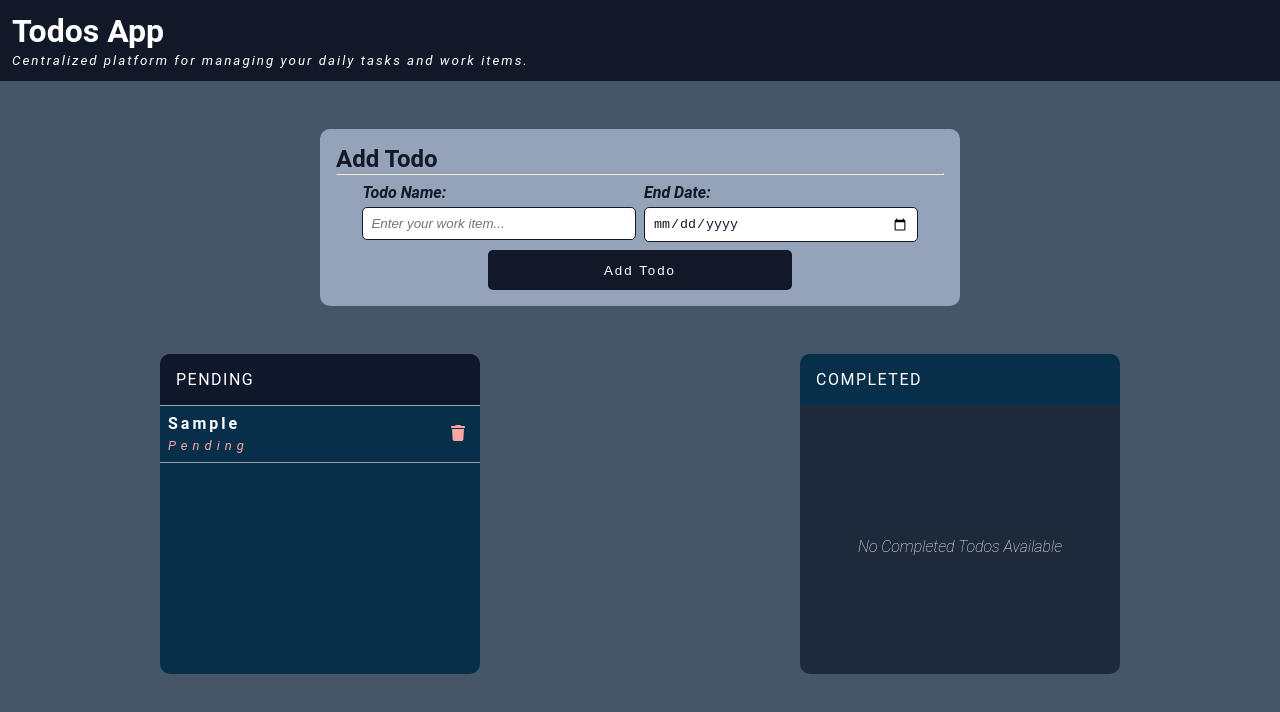
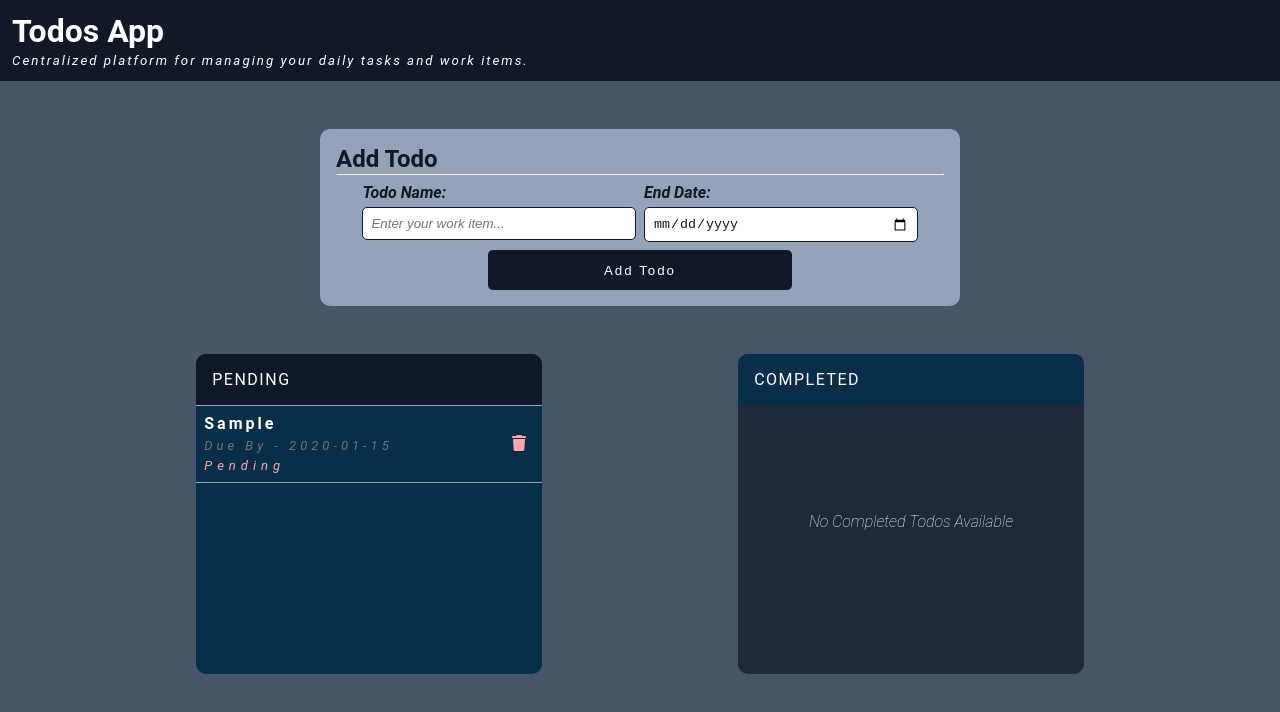
Before and after one commit to Mukesh0996/workitemapp, a React (Create React App) app: page / in a window 1280 px wide. Both pictures are taken after typing "Sample", "2020-01-15" into the empty fields and a click on the button "Add Todo". Shown: the top 712 px of the page. Built offline with nearby package versions, Linux system fonts and the light colour scheme.

Commit message:
Added due date for todos

```diff
--- a/src/Components/Todo Category/TodoCategory.js
+++ b/src/Components/Todo Category/TodoCategory.js
@@ -18,6 +18,20 @@ const TodoCategory = ({ status, todos, updateTodos }) => {
         Category = `${TodoCategoryContainerStyles.container_status} ${TodoCategoryContainerStyles.container_completed_status}`;
     }
 
+    function getDate(todoStatus)  {
+        let date = new Date();
+        let dd = date.getDate();
+        let mm = date.getMonth() + 1;
+        let yy = date.getFullYear();
+        if(dd < 10) {
+            dd = "0" + dd;
+        }
+        if(mm< 10) {
+            mm = "0"+ mm;
+        }
+        return `${yy}-${mm}-${dd}`;
+    }
+    console.log(getDate());
     const filteredTodos = todos.filter((todo) => todo.status === status);
 
     // function to handle CSS styles when user has started dragging the HTML element
@@ -60,6 +74,7 @@ const TodoCategory = ({ status, todos, updateTodos }) => {
             status = 'pending';
         } else {
             status = 'completed';
+            requiredTodo.todo_deadline = getDate(requiredTodo.status);
         }
       requiredTodo = {
         ...requiredTodo,
@@ -92,7 +107,7 @@ const TodoCategory = ({ status, todos, updateTodos }) => {
         id={todo.id}
         className={`${TodoCategoryContainerStyles.todo_item} ${todo.status === 'pending' ? TodoCategoryContainerStyles.pending_todo_item : TodoCategoryContainerStyles.completed_todo_item}`} draggable={true}>
         <h4 className={TodoCategoryContainerStyles.todoText}>{todo.todo_item}</h4>
-        <span></span>
+        { todo.status ==="pending" ? <span className={TodoCategoryContainerStyles.duedate}> Due By - {todo.todo_deadline} </span> : <span className={TodoCategoryContainerStyles.duedate}> Completed On - {todo.todo_deadline} </span>}
         <span className={`${TodoCategoryContainerStyles.status} ${todo.status === 'pending' ? TodoCategoryContainerStyles.pendingstatus : TodoCategoryContainerStyles.completedstatus}`}>{todo.status}</span>
         <div className={TodoCategoryContainerStyles.deleteicon} onClick={()=> {deleteTodo(todo.id , onSuccesshandler)}}>
          <FontAwesomeIcon icon={faTrash} />
--- a/src/Components/Todo Category/TodoCategory.module.css
+++ b/src/Components/Todo Category/TodoCategory.module.css
@@ -3,13 +3,13 @@
     height: 25vw;
     margin-top: 3rem;
     display: flex;
-    justify-content: space-around;
+    justify-content: space-evenly;
     align-items: center;
     position: relative;
 }
 
 .container_child {
-    width: 25vw;
+    width: 27vw;
     height: 100%;
     border-radius: 10px;
     overflow: auto;
@@ -24,7 +24,7 @@
 }
 
 .h4 {
-    margin-top: 41%;
+    margin-top: 31%;
     text-align: center;
     text-transform: capitalize;
     font-style: italic;
@@ -55,8 +55,6 @@
     background-color: #082f49;
 }
 
-
-
 .TodoCategoryContainerStyles.todo_item .TodoCategoryContainerStyles.todo_item.pendingtodo {
     background-color: #082f49;
 }
@@ -70,6 +68,15 @@
     position: relative;
 }
 
+.duedate {
+    letter-spacing: 4px;
+    font-size: small;
+    text-transform: capitalize;
+    margin-top: 5px;
+    font-style: italic;
+    display: block;
+    color: #78716c;
+}
 .todo_item:hover {
     cursor: move;
 }
@@ -103,7 +110,7 @@
 .deleteicon {
     position: absolute;
     right: 10px;
-    top: 15px;
+    top: 25px;
     color: #fca5a5;
     transition: all 0.1s;
     width: 25px;
@@ -129,10 +136,10 @@
 
 @media (max-width: 60rem) {
     .container {
-        flex-direction: column;
+        flex-direction: row;
         gap: 1rem;
-        width: 70%;
-        height: 100vw;
+        width: 90%;
+        height: 40vw;
         margin: auto;
         margin-top: 2rem;
     }
@@ -159,7 +166,7 @@
 
     .container_child {
         width: 100%;
-        height: 100%;
+        height: 50vh;
     }
 
     .h4 {
```
